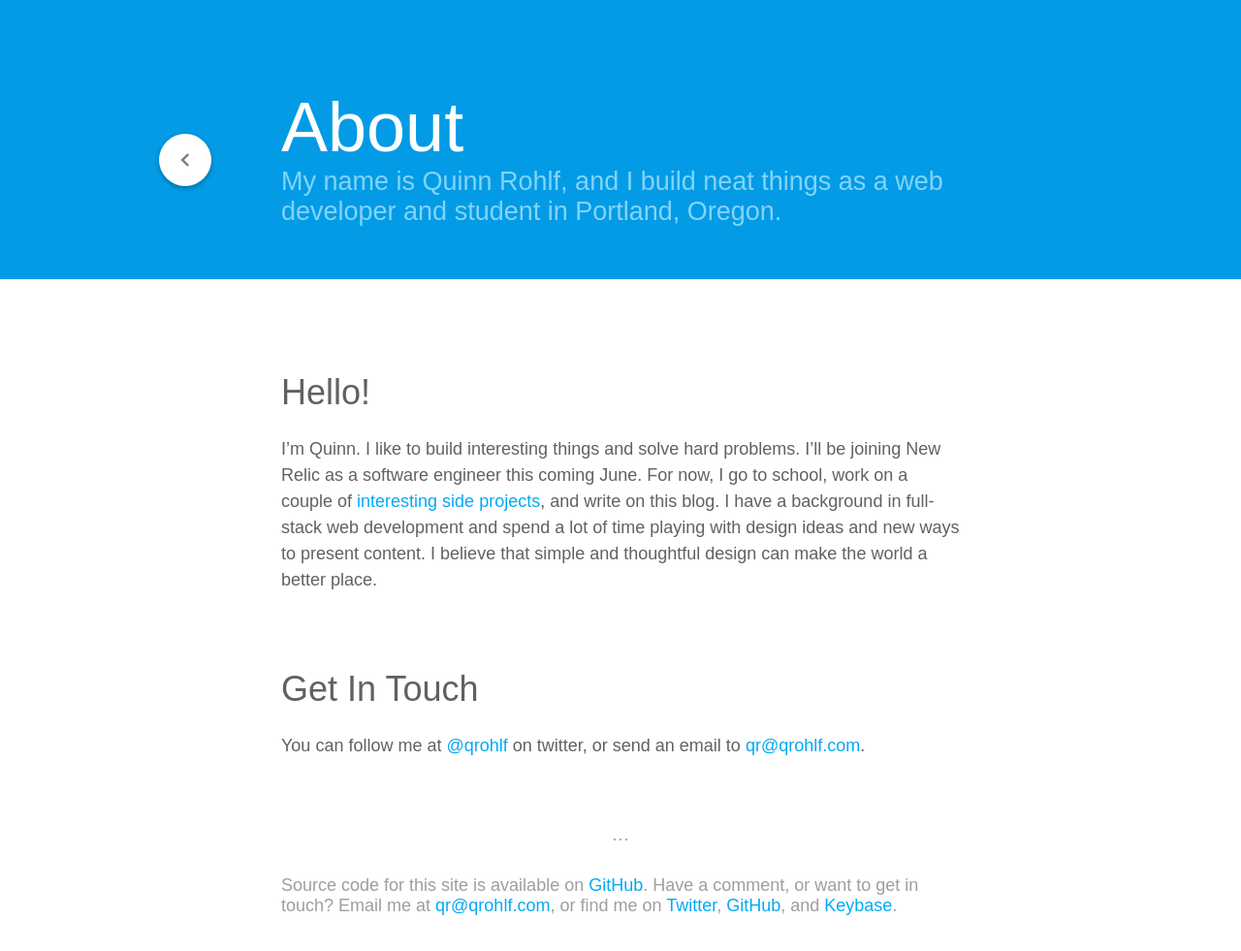
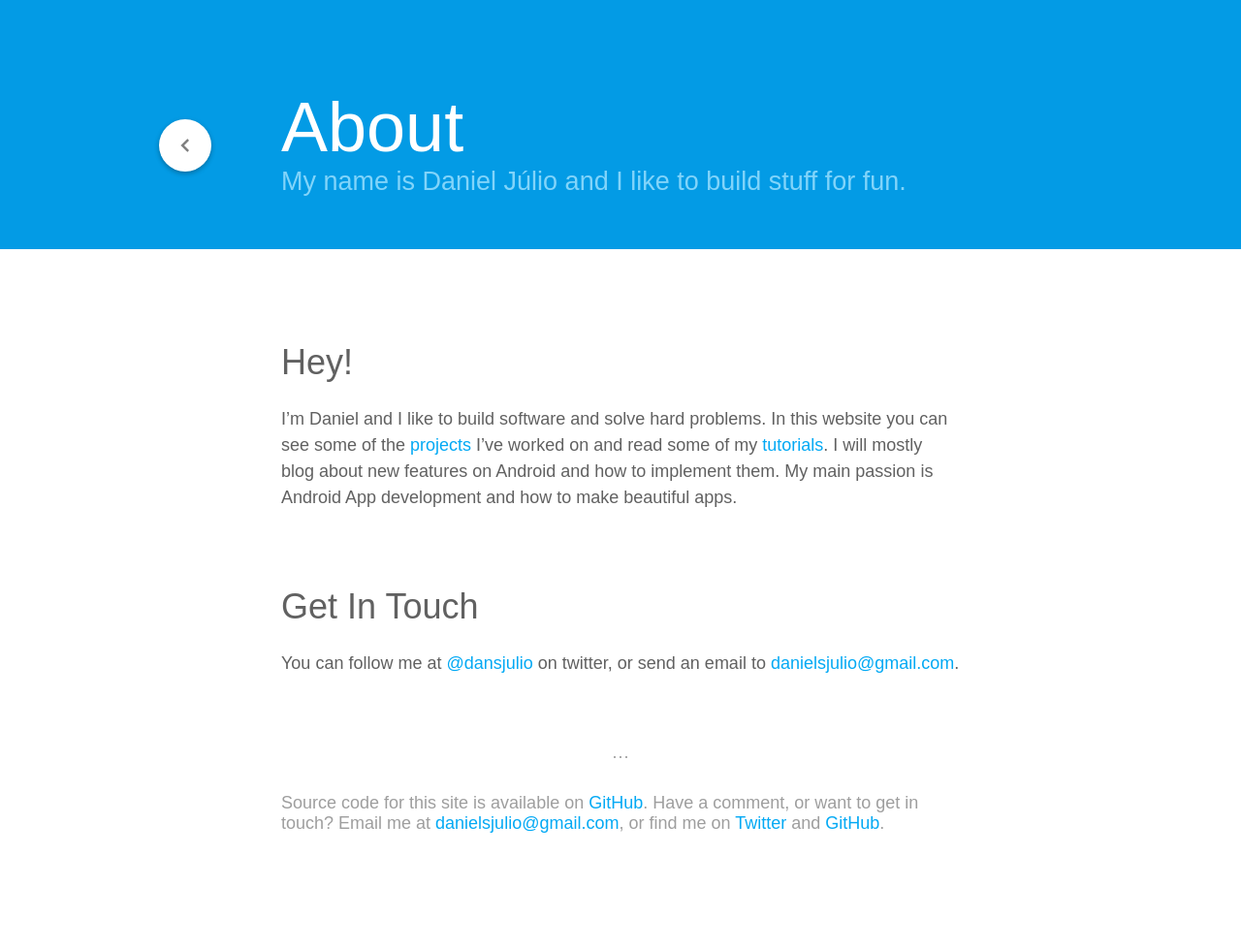
Before and after one commit to danielsjulio/danielsjulio.github.io, a Jekyll site: the page built from about.md, in a window 1280 px wide. Shown: the whole page at 97% size. Built offline with Jekyll 4.4.1, drawn with Linux system fonts in a browser that asks for light colours; Markdown is read by kramdown in place of the engine named in the settings; a script that is not in the unit is left out; after the commit the page ends 900 px from its top, so only the background shows below that.

Commit message:
about section and footer added

```diff
--- a/_includes/colophon.html
+++ b/_includes/colophon.html
@@ -1,6 +1,6 @@
 <footer class="colophon">
   <div class="content">
     <hr>
-	 <p>Source code for this site is available on <a href="https://github.com/qrohlf/qrohlf.github.io">GitHub</a>. Have a comment, or want to get in touch? Email me at <a href="mailto:qr@qrohlf.com">qr@qrohlf.com</a>, or find me on <a href="https://twitter.com/qrohlf">Twitter</a>, <a href="https://github.com/qrohlf/">GitHub</a>, and <a href="https://keybase.io/qrohlf">Keybase</a>.</p>
+	 <p>Source code for this site is available on <a href="https://github.com/qrohlf/qrohlf.github.io">GitHub</a>. Have a comment, or want to get in touch? Email me at <a href="mailto:danielsjulio@gmail.com">danielsjulio@gmail.com</a>, or find me on <a href="https://twitter.com/dansjulio">Twitter</a> and <a href="https://github.com/danielsjulio/">GitHub</a>.</p>
   </div>
 </footer>
--- a/about.md
+++ b/about.md
@@ -1,11 +1,11 @@
 ---
 title: About
 layout: page
-summary: My name is Quinn Rohlf, and I build neat things as a web developer and student in Portland, Oregon.
+summary: My name is Daniel Júlio and I like to build stuff for fun.
 permalink: /about/index.html
 ---
-# Hello!
-I'm Quinn. I like to build interesting things and solve hard problems. I'll be joining New Relic as a software engineer this coming June. For now, I go to school, work on a couple of  [interesting side projects](/projects), and write on this blog. I have a background in full-stack web development and spend a lot of time playing with design ideas and new ways to present content. I believe that simple and thoughtful design can make the world a better place.
+# Hey!
+I'm Daniel and I like to build software and solve hard problems. In this website you can see some of the [projects](/projects) I've worked on and read some of my [tutorials](/writing). I will mostly blog about new features on Android and how to implement them. My main passion is Android App development and how to make beautiful apps.
 
 # Get In Touch
-You can follow me at [@qrohlf](https://twitter.com/qrohlf) on twitter, or send an email to [qr@qrohlf.com](mailto:qr@qrohlf.com).
+You can follow me at [@dansjulio](https://twitter.com/dansjulio) on twitter, or send an email to [danielsjulio@gmail.com](mailto:danielsjulio@gmail.com).
--- a/writing.html
+++ b/writing.html
@@ -1,7 +1,7 @@
 ---
 layout: page
 title: Writing
-summary: Some of my thoughts and opinions about life, technology, and education.
+summary: Mainly tutorials and thoughts on technology. Occasionally I write about life.
 permalink: writing/index.html
 ---
 {% include post-index.html %}
```
Also changed, not shown: 8 other files.
